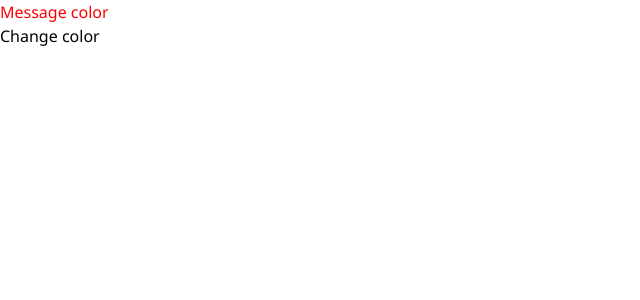
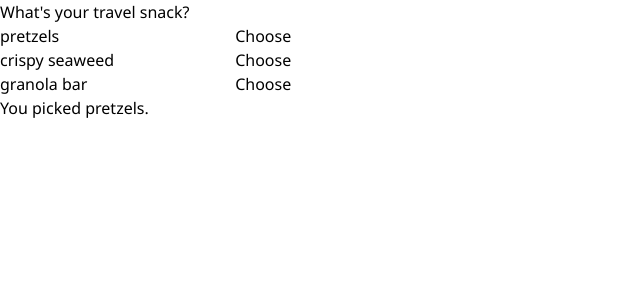
Before and after one commit to toufiq007/react_nextJs, a React (Vite) app: page / in a window 1280 px wide. Shown: the top 300 px of the page, without its empty margins (0-640 px from the left). Built offline with nearby package versions, Linux system fonts and the light colour scheme.

Commit message:
module 3.7 learn to avoid the duplication state in react. you can store only id and then find the object with this id

```diff
--- a/src/App.jsx
+++ b/src/App.jsx
@@ -1,13 +1,12 @@
 import "./App.css";
-import Form from "./components/Form";
-import { Message } from "./components/Mirror";
+import Travel from "./components/Travel";
+import TravelEditable from "./components/TravelEditable";
 
 function App() {
-
   return (
     <>
-      {/* <Form /> */}
-      <Message messageColor="red" />
+      {/* <Travel /> */}
+      <TravelEditable />
     </>
   );
 }
--- a/src/components/Form.jsx
+++ /dev/null
@@ -1,38 +0,0 @@
-import { useState } from "react";
-
-export default function Form() {
-  const [firstName, setFirstName] = useState("");
-  const [lastName, setLastName] = useState("");
-  // redundant state means remove the unnessary states
-  // const [fullName, setFullName] = useState("");
-
-  function handleFirstNameChange(e) {
-    setFirstName(e.target.value);
-    // setFullName(e.target.value + " " + lastName);
-  }
-
-  function handleLastNameChange(e) {
-    setLastName(e.target.value);
-    // setFullName(firstName + " " + e.target.value);
-  }
-
-  // derived state or calculated state
-  const fullName = `${firstName} ${lastName}`;
-
-  return (
-    <>
-      <h2>Let’s check you in</h2>
-      <label>
-        First name: <input value={firstName} onChange={handleFirstNameChange} />
-      </label>
-      <br />
-      <br />
-      <label>
-        Last name: <input value={lastName} onChange={handleLastNameChange} />
-      </label>
-      <p>
-        Your ticket will be issued to: <b>{`${fullName}`}</b>
-      </p>
-    </>
-  );
-}
--- a/src/components/Mirror.jsx
+++ /dev/null
@@ -1,16 +0,0 @@
-import { useState } from "react";
-
-export function Message({ messageColor }) {
-  const [color, setColor] = useState(messageColor);
-
-  const handleChangeColor = () => {
-    setColor("blue");
-  };
-
-  return (
-    <>
-      <h2 style={{ color }}>Message color </h2>
-      <button onClick={handleChangeColor}>Change color</button>
-    </>
-  );
-}
--- /dev/null
+++ b/src/components/Travel.jsx
@@ -0,0 +1,33 @@
+import { useState } from "react";
+
+const initialItems = [
+  { title: "pretzels", id: 0 },
+  { title: "crispy seaweed", id: 1 },
+  { title: "granola bar", id: 2 },
+];
+
+export default function Travel() {
+  const [items, setItems] = useState(initialItems);
+  const [selectedItem, setSelectedItem] = useState(items[0]);
+
+  return (
+    <>
+      <h2>Whats your travel snack?</h2>
+      <ul>
+        {items.map((item) => (
+          <li key={item.id}>
+            {item.title}{" "}
+            <button
+              onClick={() => {
+                setSelectedItem(item);
+              }}
+            >
+              Choose
+            </button>
+          </li>
+        ))}
+      </ul>
+      <p>You picked {selectedItem.title}.</p>
+    </>
+  );
+}
--- /dev/null
+++ b/src/components/TravelEditable.jsx
@@ -0,0 +1,58 @@
+import { useState } from "react";
+
+const initialItems = [
+  { title: "pretzels", id: 0 },
+  { title: "crispy seaweed", id: 1 },
+  { title: "granola bar", id: 2 },
+];
+
+export default function TravelEditable() {
+  const [items, setItems] = useState(initialItems);
+  const [selectedId, setSelectedId] = useState(0);
+
+  // derived state from the previous setting states
+  const selectedItems = items.find((item) => item.id === selectedId);
+
+  console.log(selectedItems);
+
+  function handleItemChange(id, e) {
+    setItems(
+      items.map((item) => {
+        if (item.id === id) {
+          return {
+            ...item,
+            title: e.target.value,
+          };
+        } else {
+          return item;
+        }
+      })
+    );
+  }
+
+  return (
+    <>
+      <h2>What's your travel snack?</h2>
+      <ul>
+        {items.map((item, index) => (
+          <li key={item.id}>
+            <input
+              value={item.title}
+              onChange={(e) => {
+                handleItemChange(item.id, e);
+              }}
+            />{" "}
+            <button
+              onClick={() => {
+                setSelectedId(item.id);
+              }}
+            >
+              Choose
+            </button>
+          </li>
+        ))}
+      </ul>
+      <p>You picked {selectedItems.title}.</p>
+    </>
+  );
+}
```
